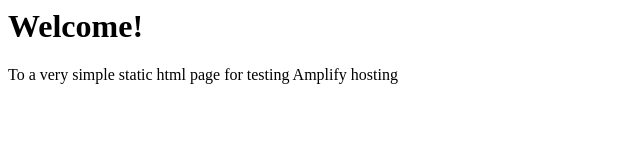
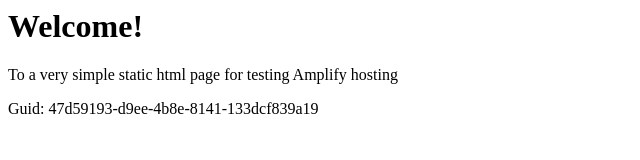
Before and after one commit to aws-aemilia-gru/Github-PR-Commit-Integration-Test-DoNotTouch-GitHubAutoBuildPrPreviewCanaryTest-v1-prod-sa-east-1, a website: page src/index.html in a window 1280 px wide. Shown: the whole page, without its empty margins (0-640 px from the left). Drawn offline with Linux system fonts and the light colour scheme.

Commit message:
commit from integ tests

```diff
--- a/src/index.html
+++ b/src/index.html
@@ -1,3 +1,5 @@
+
+
 <html lang="en">
 
 <head>
@@ -10,6 +12,6 @@
 <body>
     <h1>Welcome!</h1>
     <p>To a very simple static html page for testing Amplify hosting</p>
-</body>
+    <p>Guid: 47d59193-d9ee-4b8e-8141-133dcf839a19</p></body>
 
 </html>
```
